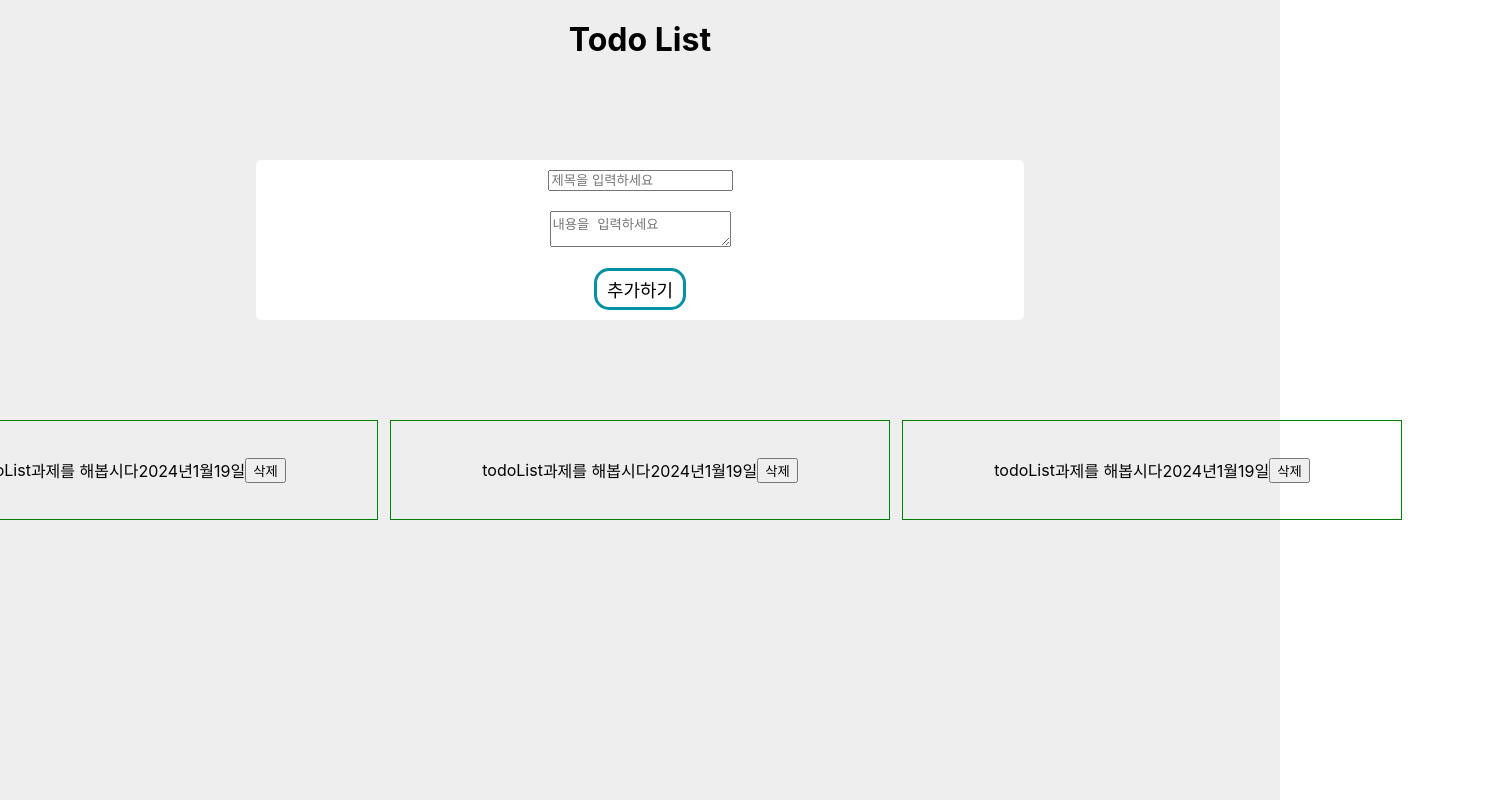
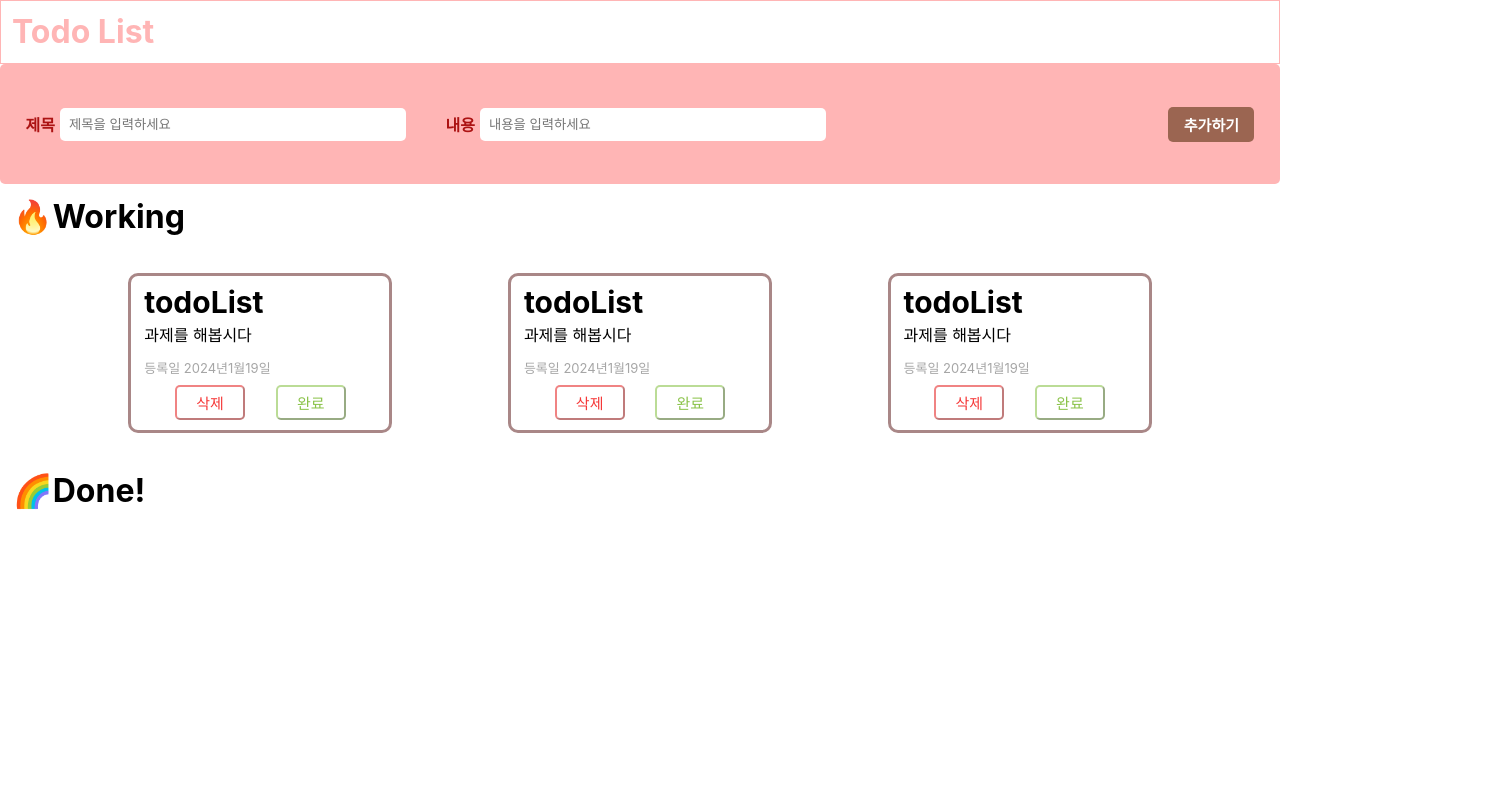
Before and after one commit to seokahee/project-todoList, a React (Create React App) app: page / in a window 1280 px wide. Shown: the whole page, 1502 px wide, since content can reach past the window. Built offline with nearby package versions, Linux system fonts and the light colour scheme.

Commit message:
컴포넌트 다시 합침

```diff
--- a/src/App.css
+++ b/src/App.css
@@ -4,58 +4,146 @@
 }
 .container {
   width: 100%;
-  height: 100vh;
-  display: flex;
-  flex-direction: column;
-  align-items: center;
-  background-color: #eee;
 }
 .logo {
   width: 100%;
-  height: 20vh;
-  padding: 20px;
-  text-align: center;
+  height: 8vh;
+  padding: 11px;
+  border: 1px solid #ffb5b5;
+  color: #ffb5b5;
 }
 .addDiv {
-  width: 60%;
+  width: 100%;
+  height: 15vh;
+  background-color: #ffb5b5;
+  border-radius: 5px;
+  color: #ac1313;
+  font-weight: bolder;
+  display: flex;
+  flex-direction: row;
+  justify-content: space-between;
+  align-items: center;
+  padding: 0 2%;
+}
+.todoInput {
+  width: 100%;
+  padding: 9px;
+  border: none;
+  border-radius: 5px;
+}
+.addBtn {
+  width: 7%;
+  padding: 7px;
+  float: right;
+  background-color: #9b6551;
+  color: white;
+  border: none;
+  border-radius: 5px;
+  font-size: 15px;
+  font-weight: bold;
+}
+.addBtn:hover {
+  transform: scale(1.1);
+  background-color: white;
+  color: brown;
+  cursor: pointer;
+}
+.inputDiv {
+  width: 100vh;
+  display: flex;
+  gap: 5%;
+}
+.workingDiv {
+  width: 100%;
+  margin: 3% 0;
+  display: flex;
+  justify-content: space-evenly;
+  flex-direction: row;
+}
+.doneDiv {
+  width: 100%;
+  margin: 3% 0;
+  display: flex;
+  justify-content: space-evenly;
+  flex-direction: row;
+}
+.listDiv {
+  margin: 1% 1%;
+}
+.todoDiv {
+  width: 33vh;
   height: 20vh;
   display: flex;
   flex-direction: column;
+  justify-content: space-evenly;
   align-items: center;
-  justify-content: space-around;
+  border: 3px solid #a98787;
+  border-radius: 10px;
+}
+.title {
+  font-size: 30px;
+  font-weight: bold;
+}
+.btnDiv {
+  width: 100%;
+  display: flex;
+  flex-direction: row;
+  justify-content: space-evenly;
+}
+.removeBtn {
+  width: 30%;
+  padding: 5px;
+  border-color: #e4252591;
   border-radius: 5px;
   background-color: white;
+  color: #f53838;
+  font-size: 15px;
 }
-
-/* .contentInput {
-  width: 35%;
-  padding: 10px;
+.CompletedBtn {
+  width: 30%;
+  padding: 5px;
+  border-color: #8bc34a94;
+  border-radius: 5px;
+  background-color: white;
+  color: #8bc34a;
+  font-size: 15px;
+}
+.removeBtn:hover {
+  transform: scale(1.2);
+  background-color: #ff0000b5;
   border: none;
-  border-bottom: 2px solid #eee;
-} */
-.contentLabel {
-  /* margin-left: 10%; */
-  font-size: 20px;
+  color: white;
+  cursor: pointer;
 }
-.addBtn {
-  width: 12%;
-  padding: 5px;
-  background-color: white;
-  border: 3px solid #0091a3;
-  border-radius: 15px;
-  font-size: 18px;
+.CompletedBtn:hover {
+  transform: scale(1.2);
+  background-color: #8bc34a;
+  border: none;
+  color: white;
+  cursor: pointer;
 }
-
-.todoDiv {
-  padding: 100px;
+.titleInput {
+  width: 100%;
   display: flex;
-  gap: 12px;
+  flex-direction: row;
+  align-items: center;
 }
-.listDiv {
-  width: 500px;
-  height: 100px;
-  border: 1px solid green;
+.contentInput {
+  width: 100%;
   display: flex;
+  flex-direction: row;
   align-items: center;
-  justify-content: center;
 }
+.labelText {
+  width: 10%;
+}
+.regDate {
+  font-size: 13px;
+  color: #a6a6a6;
+}
+.todoContent {
+  width: 100%;
+  padding: 0 5%;
+  line-height: 33px;
+  text-align: left;
+}
--- a/src/App.jsx
+++ b/src/App.jsx
@@ -1,10 +1,10 @@
 import { useRef, useState } from "react";
 import "./App.css";
-import List from "./deleteList";
+// import List from "./List";s
 
 function App() {
   // todoList
-  const [lists, setLists] = useState([
+  const [list, setList] = useState([
     {
       id: 1,
       title: "todoList",
@@ -75,7 +75,7 @@ function App() {
   // 추가 이벤트
   const submitBtn = (e) => {
     const newList = {
-      id: lists.length + 1,
+      id: list.length + 1,
       title,
       content,
       isDone,
@@ -93,55 +93,103 @@ function App() {
     };
     // 유효성 검사
     if (title.length === 0 || content.length === 0) {
-      alert("제목이나 내용을 입력해 주세요");
+      alert("제목과  내용을 모두 입력해 주세요");
       return titleEl.current.focus();
     }
-    alert("등록이 완료되었습니다.");
-    setLists([...lists, newList]);
+    alert(`"${title}" 일정 등록이 완료되었습니다.`);
+    setList([...list, newList]);
     setTitle("");
     setContent("");
   };
 
   // 삭제 이벤트
-  const removeBtn = (id) => {
-    if (window.confirm("삭제하시겠습니까?")) {
-      alert("삭제가 완료되었습니다.");
-      const filteredList = lists.filter((list) => list.id !== id);
-      return setLists(filteredList);
+  const removeBtn = (id, title) => {
+    if (window.confirm(`"${title}" 일정을 삭제하시겠습니까?`)) {
+      alert(`"${title}" 일정이 삭제되었습니다.`);
+      const filteredList = list.filter((list) => list.id !== id);
+      return setList(filteredList);
     } else {
       alert("삭제가 취소되었습니다.");
       return;
     }
   };
 
+  // // 완료 리스트
+  // const completedBtn = (item) => {
+  //   // 필터를 이용하여 클릭 대상의 리스트와 리스트 목록의 id값이 같으며 isDone이 false인경우 isDone를 true로 변경하여
+  //   // 새로운 div에 이동시킬것, 취소를 누를경우 isDone을 다시 false로 변경
+
+  //   const completed =lists.map(item)=>{
+  //     if(item.id){
+
+  //     }
+  //   }
+  // };
+
   return (
     <div className="container">
       <h1 className="logo">Todo List</h1>
 
       <div className="addDiv">
+        <div className="inputDiv">
+          <div className="titleInput">
+            <label htmlFor="title" className="labelText">
+              제목
+            </label>
             <input
               value={title}
               ref={titleEl}
               onChange={addTitle}
-          className="title"
+              className="todoInput"
               id="title"
               placeholder="제목을 입력하세요"
+              maxLength={10}
             />
-        <textarea
+          </div>
+          <div className="contentInput">
+            <label htmlFor="content" className="labelText">
+              내용
+            </label>
+            <input
               value={content}
               onChange={addContent}
-          className="content"
+              className="todoInput"
               id="content"
               placeholder="내용을 입력하세요"
             />
+          </div>
+        </div>
         <button className="addBtn" onClick={submitBtn}>
           추가하기
         </button>
       </div>
-      <div className="todoDiv">
-        {lists.map((item) => {
-          return <List key={item.id} item={item} removeBtn={removeBtn} />;
+      <div className="listDiv">
+        <h1>🔥Working</h1>
+        <div className="workingDiv">
+          {list.map((item) => {
+            return (
+              <div key={item.id} className="todoDiv">
+                <div className="todoContent">
+                  <div className="title">{item.title}</div>
+                  <div className="content"> {item.content}</div>
+                  <div className="regDate"> 등록일 {item.regDate}</div>
+                  <div className="btnDiv">
+                    <button
+                      onClick={() => removeBtn(item.id, item.title)}
+                      className="removeBtn"
+                    >
+                      삭제
+                    </button>
+                    <button className="CompletedBtn">완료</button>
+                  </div>
+                </div>
+              </div>
+            );
           })}
+        </div>
+
+        <h1>🌈Done!</h1>
+        <div className="doneDiv"></div>
       </div>
     </div>
   );
--- /dev/null
+++ b/src/List.jsx
@@ -0,0 +1 @@
+// export default List;
--- a/src/deleteList.jsx
+++ /dev/null
@@ -1,12 +0,0 @@
-const List = ({ item, removeBtn }) => {
-  return (
-    <div key={item.id} className="listDiv">
-      <div>{item.title}</div>
-      <div> {item.content}</div>
-      <div> {item.regDate}</div>
-      <button onClick={() => removeBtn(item.id)}>삭제</button>
-    </div>
-  );
-};
-
-export default List;
```
Lines whose indentation alone changed are shown as unchanged.
